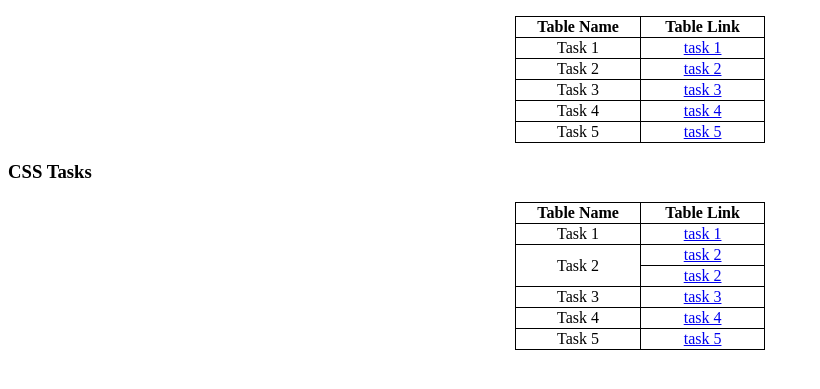
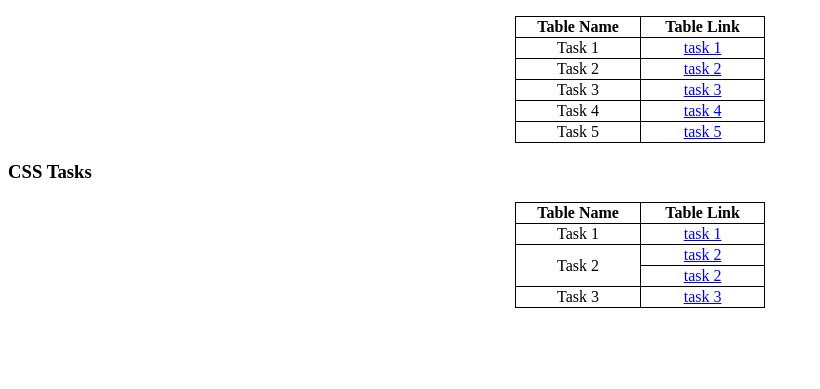
Before and after one commit to tarunvivek26/mernstack_tasks, a plain HTML site: page index.html in a window 1280 px wide. Shown: the part 105-494 px from the top of the page, without its empty margins (0-820 px from the left). Drawn offline with Linux system fonts and the light colour scheme.

Commit message:
Update index.html

```diff
--- a/index.html
+++ b/index.html
@@ -73,14 +73,6 @@
             <td>Task 3</td>
             <td><a href="CSS_Task3.html">task 3</a></td>
         </tr>
-        <tr>
-            <td>Task 4</td>
-            <td><a href="CSS_Task4.html">task 4</a></td>
-        </tr>
-        <tr>
-            <td>Task 5</td>
-            <td><a href="CSS_Task5.html">task 5</a></td>
-        </tr>
     </table>
 </body>
 </html>
```
